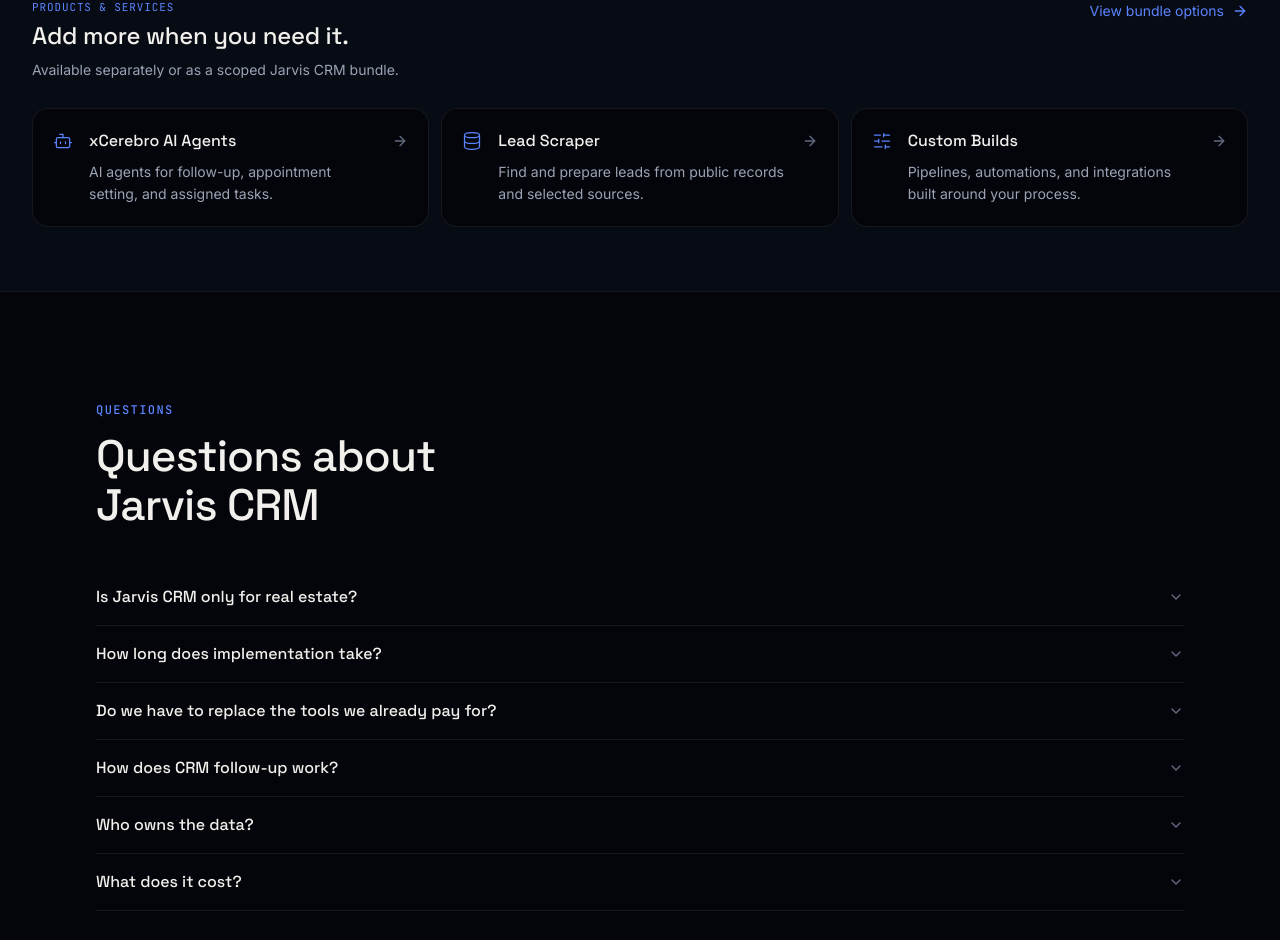
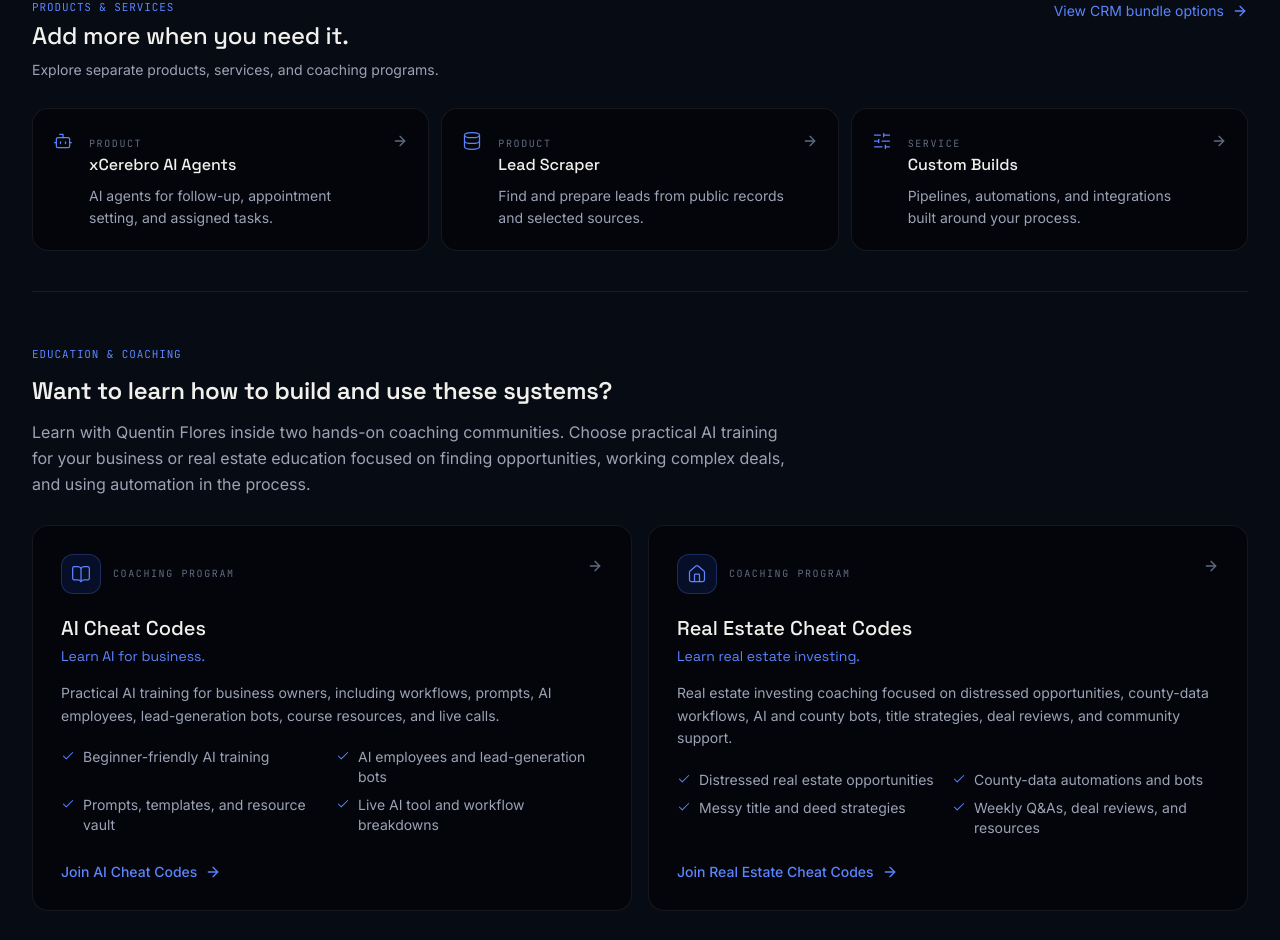
Before and after one commit to alexxsheoo/jarvis-new, a Next.js app: page / in a window 1280 px wide. Shown: the part 11060-12000 px from the top of the page. Built offline with nearby package versions, Linux system fonts and the light colour scheme.

Commit message:
Add AI and real estate coaching to products and services

```diff
--- a/src/components/layout/mega-menu.tsx
+++ b/src/components/layout/mega-menu.tsx
@@ -108,7 +108,7 @@
           <NavigationMenu.Link asChild>
             <Link
               href={group.href}
-              className="group flex flex-col gap-2 rounded-sm outline-none"
+              className="group flex flex-col gap-2 rounded-sm"
             >
               <span className="flex items-center gap-2">
                 <group.icon
@@ -126,6 +126,7 @@
             </Link>
           </NavigationMenu.Link>
 
+          {group.links.length > 0 ? (
             <ul className="flex flex-col gap-0.5 border-t border-line pt-3">
               {group.links.map((link) => (
                 <li key={link.href}>
@@ -140,6 +141,7 @@
                 </li>
               ))}
             </ul>
+          ) : null}
         </div>
       ))}
     </div>
--- a/src/components/marketing/products-services.tsx
+++ b/src/components/marketing/products-services.tsx
@@ -1,15 +1,28 @@
-import { ArrowRightIcon } from "lucide-react";
+import { ArrowRightIcon, CheckIcon } from "lucide-react";
 import Link from "next/link";
 
 import { Container } from "@/components/ui/container";
 import { Section } from "@/components/ui/section";
-import { offers } from "@/content/products";
+import { coachingServices, offers } from "@/content/products";
 
 const summaries: Record<string, string> = {
   agents: "AI agents for follow-up, appointment setting, and assigned tasks.",
   scraper: "Find and prepare leads from public records and selected sources.",
   builds: "Pipelines, automations, and integrations built around your process.",
 };
+
+const catalogItems = [
+  ...offers
+    .filter((offer) => offer.id !== "crm")
+    .map((offer) => ({
+      id: offer.id,
+      name: offer.name,
+      href: offer.href,
+      icon: offer.icon,
+      summary: summaries[offer.id],
+      category: offer.kind === "product" ? "Product" : "Service",
+    })),
+];
 
 /** Brief introductions only; product details and demos live on their own pages. */
 export function ProductsServices() {
@@ -33,38 +46,39 @@
               Add more when you need it.
             </h2>
             <p className="text-sm text-muted">
-              Available separately or as a scoped Jarvis CRM bundle.
+              Explore separate products, services, and coaching programs.
             </p>
           </div>
           <Link
             href="/pricing#bundles"
             className="inline-flex shrink-0 items-center gap-2 self-start text-sm text-cobalt-400 hover:text-paper"
           >
-            View bundle options
+            View CRM bundle options
             <ArrowRightIcon aria-hidden className="size-4" />
           </Link>
         </div>
 
         <div className="grid gap-3 md:grid-cols-3">
-          {offers
-            .filter((offer) => offer.id !== "crm")
-            .map((offer) => (
+          {catalogItems.map((item) => (
             <Link
-                key={offer.id}
-                href={offer.href}
+              key={item.id}
+              href={item.href}
               className="group flex min-w-0 items-start gap-4 rounded-lg border border-line bg-ink-950 p-5 hover:border-cobalt-500/50 hover:bg-ink-850"
             >
-                <offer.icon
+              <item.icon
                 aria-hidden
                 className="mt-0.5 size-5 shrink-0 text-cobalt-400"
                 strokeWidth={1.5}
               />
               <div className="min-w-0 flex-1">
+                <span className="font-mono text-[10px] tracking-[0.16em] text-faint uppercase">
+                  {item.category}
+                </span>
                 <h3 className="font-display text-base font-medium text-paper">
-                    {offer.name}
+                  {item.name}
                 </h3>
                 <p className="mt-2 text-sm leading-relaxed text-muted">
-                    {summaries[offer.id]}
+                  {item.summary}
                 </p>
               </div>
               <ArrowRightIcon
@@ -74,6 +88,80 @@
             </Link>
           ))}
         </div>
+
+        <div className="hairline-t mt-3 pt-10 md:pt-12">
+          <div className="max-w-3xl">
+            <span className="type-label-wide text-cobalt-400">
+              Education &amp; Coaching
+            </span>
+            <h3 className="mt-3 font-display text-h3 text-paper">
+              Want to learn how to build and use these systems?
+            </h3>
+            <p className="mt-3 leading-relaxed text-muted">
+              Learn with Quentin Flores inside two hands-on coaching
+              communities. Choose practical AI training for your business or
+              real estate education focused on finding opportunities, working
+              complex deals, and using automation in the process.
+            </p>
+          </div>
+
+          <div className="mt-7 grid gap-4 lg:grid-cols-2">
+            {coachingServices.map((program) => (
+              <Link
+                key={program.id}
+                href={program.href}
+                className="group flex flex-col rounded-lg border border-line bg-ink-950 p-6 transition-colors hover:border-cobalt-500/50 hover:bg-ink-850 md:p-7"
+              >
+                <div className="flex items-start justify-between gap-4">
+                  <div className="flex items-center gap-3">
+                    <span className="inline-flex size-10 items-center justify-center rounded-md border border-cobalt-400/25 bg-cobalt-glow text-cobalt-400">
+                      <program.icon
+                        aria-hidden
+                        className="size-5"
+                        strokeWidth={1.5}
+                      />
+                    </span>
+                    <span className="font-mono text-[10px] tracking-[0.16em] text-faint uppercase">
+                      Coaching program
+                    </span>
+                  </div>
+                  <ArrowRightIcon
+                    aria-hidden
+                    className="mt-1 size-4 shrink-0 text-faint transition-colors group-hover:text-cobalt-400"
+                  />
+                </div>
+
+                <h4 className="mt-5 font-display text-xl font-medium text-paper">
+                  {program.name}
+                </h4>
+                <p className="mt-1 font-display text-sm text-cobalt-400">
+                  {program.promise}
+                </p>
+                <p className="mt-4 text-sm leading-relaxed text-muted">
+                  {program.summary}
+                </p>
+
+                <ul className="mt-5 grid gap-2 text-sm text-muted sm:grid-cols-2">
+                  {program.highlights.map((highlight) => (
+                    <li key={highlight} className="flex items-start gap-2">
+                      <CheckIcon
+                        aria-hidden
+                        className="mt-0.5 size-3.5 shrink-0 text-cobalt-400"
+                        strokeWidth={1.75}
+                      />
+                      <span>{highlight}</span>
+                    </li>
+                  ))}
+                </ul>
+
+                <span className="mt-auto inline-flex items-center gap-2 pt-6 text-sm font-medium text-cobalt-400 group-hover:text-paper">
+                  {program.cta}
+                  <ArrowRightIcon aria-hidden className="size-4" />
+                </span>
+              </Link>
+            ))}
+          </div>
+        </div>
       </Container>
     </Section>
   );
--- a/src/content/nav.ts
+++ b/src/content/nav.ts
@@ -1,6 +1,13 @@
 import type { LucideIcon } from "lucide-react";
 
-import { brand, offers, products, services, xcerebroWebsite } from "./products";
+import {
+  brand,
+  coachingServices,
+  offers,
+  products,
+  services,
+  xcerebroWebsite,
+} from "./products";
 import { site } from "./site";
 
 export type NavLink = {
@@ -35,7 +42,10 @@
   crm: [
     { label: "CRM", href: "/products/jarvis-crm#crm" },
     { label: "Custom pipelines", href: "/products/jarvis-crm#pipelines" },
-    { label: "Unified conversations", href: "/products/jarvis-crm#conversations" },
+    {
+      label: "Unified conversations",
+      href: "/products/jarvis-crm#conversations",
+    },
     { label: "Workflows & tasks", href: "/products/jarvis-crm#workflows" },
     { label: "Calendars", href: "/products/jarvis-crm#calendars" },
     { label: "Dashboards & reporting", href: "/products/jarvis-crm#reporting" },
@@ -48,7 +58,10 @@
     { label: "Ways to build", href: `${xcerebroWebsite}#tracks` },
   ],
   scraper: [
-    { label: "County record sourcing", href: "/products/lead-scraper#sourcing" },
+    {
+      label: "County record sourcing",
+      href: "/products/lead-scraper#sourcing",
+    },
     { label: "Data cleanup", href: "/products/lead-scraper#cleanup" },
     { label: "Enrichment", href: "/products/lead-scraper#enrichment" },
     { label: "Deduplication", href: "/products/lead-scraper#dedupe" },
@@ -60,7 +73,10 @@
     { label: "Custom Builds", href: "/services/custom-builds" },
     { label: "Custom pipelines", href: "/services/custom-builds#pipelines" },
     { label: "AI agent installation", href: "/services/custom-builds#agents" },
-    { label: "Automation & integrations", href: "/services/custom-builds#integrations" },
+    {
+      label: "Automation & integrations",
+      href: "/services/custom-builds#integrations",
+    },
     { label: "Business operating systems", href: "/services/custom-builds#os" },
   ],
 };
@@ -77,10 +93,24 @@
 
 export const productNav: NavGroup[] = toGroups(products);
 export const serviceNav: NavGroup[] = toGroups(services);
+export const coachingNav: NavGroup[] = coachingServices.map((program) => ({
+  label: program.name,
+  href: program.href,
+  summary: program.summary,
+  icon: program.icon,
+  links: [],
+}));
 
 /** Both header panels, in the order they appear. */
 export const navPanels: { label: string; groups: NavGroup[] }[] = [
-  { label: "Products & Services", groups: [...productNav.filter((group) => group.href !== "/products/jarvis-crm"), ...serviceNav] },
+  {
+    label: "Products & Services",
+    groups: [
+      ...productNav.filter((group) => group.href !== "/products/jarvis-crm"),
+      ...serviceNav,
+      ...coachingNav,
+    ],
+  },
 ];
 
 /** Top-level header items rendered as plain links, after the panels. */
@@ -108,11 +138,15 @@
     links: [
       { label: brand.builds, href: "/services/custom-builds" },
       { label: "Custom pipelines", href: "/services/custom-builds#pipelines" },
-      { label: "AI agent installation", href: "/services/custom-builds#agents" },
+      {
+        label: "AI agent installation",
+        href: "/services/custom-builds#agents",
+      },
       {
         label: "Automation & integrations",
         href: "/services/custom-builds#integrations",
       },
+      ...coachingServices.map(({ name, href }) => ({ label: name, href })),
     ],
   },
   {
--- a/src/content/products.ts
+++ b/src/content/products.ts
@@ -1,7 +1,9 @@
 import type { LucideIcon } from "lucide-react";
 import {
+  BookOpenIcon,
   BotIcon,
   DatabaseIcon,
+  HouseIcon,
   LayersIcon,
   SlidersHorizontalIcon,
 } from "lucide-react";
@@ -29,6 +31,53 @@
 
 /** Standalone product website supplied by the owner. */
 export const xcerebroWebsite = "https://xcerebro.ai/";
+
+export type CoachingService = {
+  id: string;
+  name: string;
+  promise: string;
+  summary: string;
+  highlights: string[];
+  href: string;
+  cta: string;
+  icon: LucideIcon;
+};
+
+/** External coaching communities supplied by the owner. */
+export const coachingServices: CoachingService[] = [
+  {
+    id: "ai-cheat-codes",
+    name: "AI Cheat Codes",
+    promise: "Learn AI for business.",
+    summary:
+      "Practical AI training for business owners, including workflows, prompts, AI employees, lead-generation bots, course resources, and live calls.",
+    highlights: [
+      "Beginner-friendly AI training",
+      "AI employees and lead-generation bots",
+      "Prompts, templates, and resource vault",
+      "Live AI tool and workflow breakdowns",
+    ],
+    href: "https://www.skool.com/aicheatcodes/about",
+    cta: "Join AI Cheat Codes",
+    icon: BookOpenIcon,
+  },
+  {
+    id: "real-estate-cheat-codes",
+    name: "Real Estate Cheat Codes",
+    promise: "Learn real estate investing.",
+    summary:
+      "Real estate investing coaching focused on distressed opportunities, county-data workflows, AI and county bots, title strategies, deal reviews, and community support.",
+    highlights: [
+      "Distressed real estate opportunities",
+      "County-data automations and bots",
+      "Messy title and deed strategies",
+      "Weekly Q&As, deal reviews, and resources",
+    ],
+    href: "https://www.skool.com/aw-academy-2604/about",
+    cta: "Join Real Estate Cheat Codes",
+    icon: HouseIcon,
+  },
+];
 
 /** Which accent an offer wears. Products get colour; the service is outlined. */
 export type OfferAccent = "cobalt" | "neon" | "data" | "outline";
```
Also changed, not shown: src/app/(marketing)/page.tsx (+3 -4 lines), src/components/layout/mobile-nav.tsx (+17 -2 lines). Lines whose indentation alone changed are shown as unchanged.
